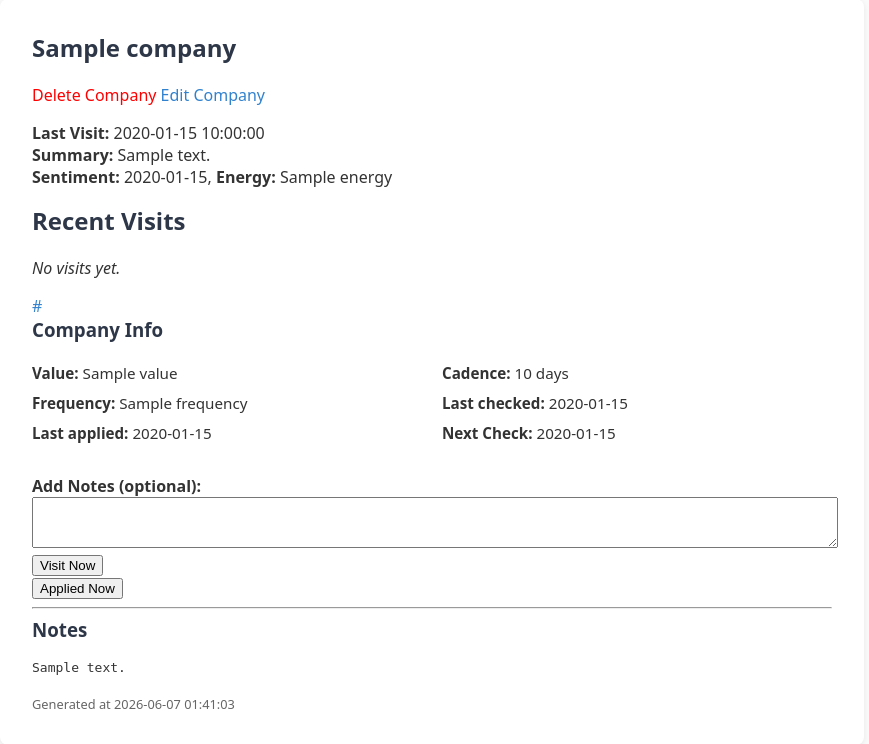
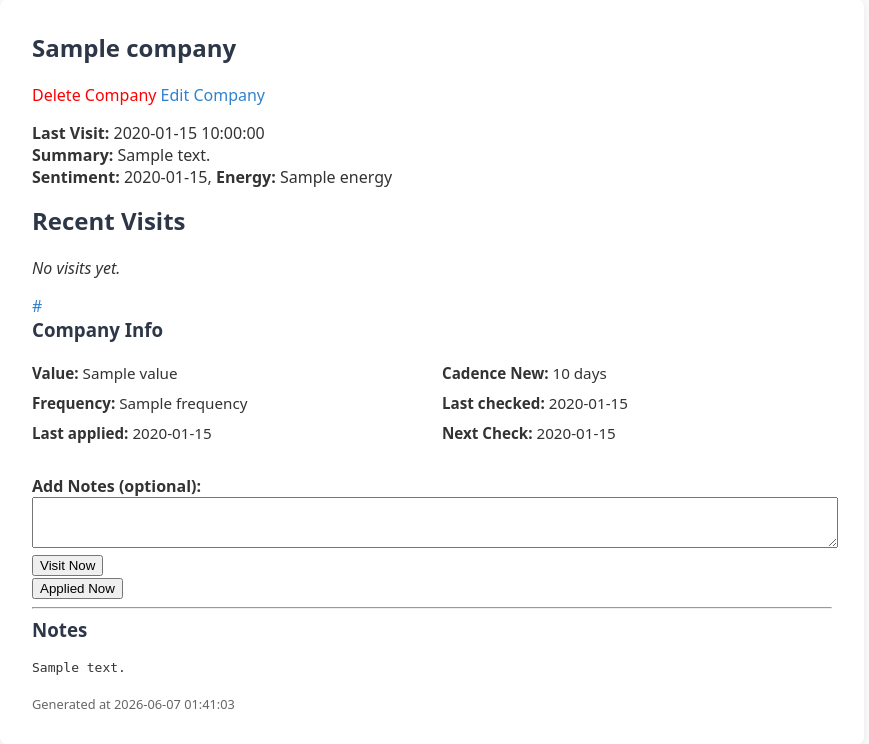
Before and after one commit to neelneelakantan/VisitFlow, a FastAPI app: template templates/detail.html in a window 1280 px wide. Shown: the part 134-878 px from the top of the page, without its empty margins (208-1077 px from the left). Run offline with FastAPI, Linux system fonts and the light colour scheme; the template is opened without the code that fills it: most values are stand-ins (such as "Sample title", 1, 10 or a date in 2020).

Commit message:
Add conditional display for cadence based on frequency in company details

```diff
--- a/templates/detail.html
+++ b/templates/detail.html
@@ -73,7 +73,10 @@
 <div class="meta-grid">
 
     <div><strong>Value:</strong> {{ company.value }}</div>
-    <div><strong>Cadence:</strong> {{ company.cadence_days }} days</div>
+
+        {% if company.frequency not in ['monthly', 'weekly', 'daily'] %}
+            <div><strong>Cadence New:</strong> {{ company.cadence_days }} days</div>
+        {% endif %}
 
     <div><strong>Frequency:</strong> {{ company.frequency }}</div>
 
```
